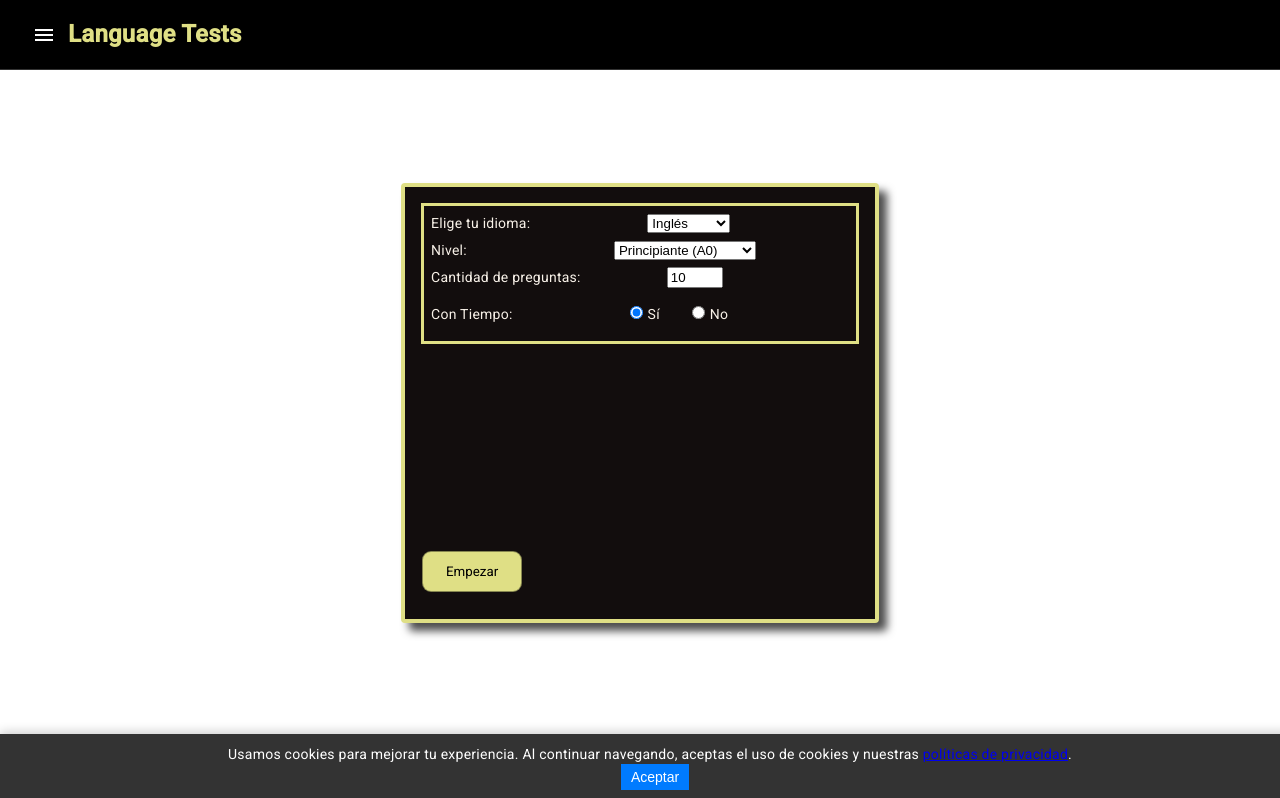
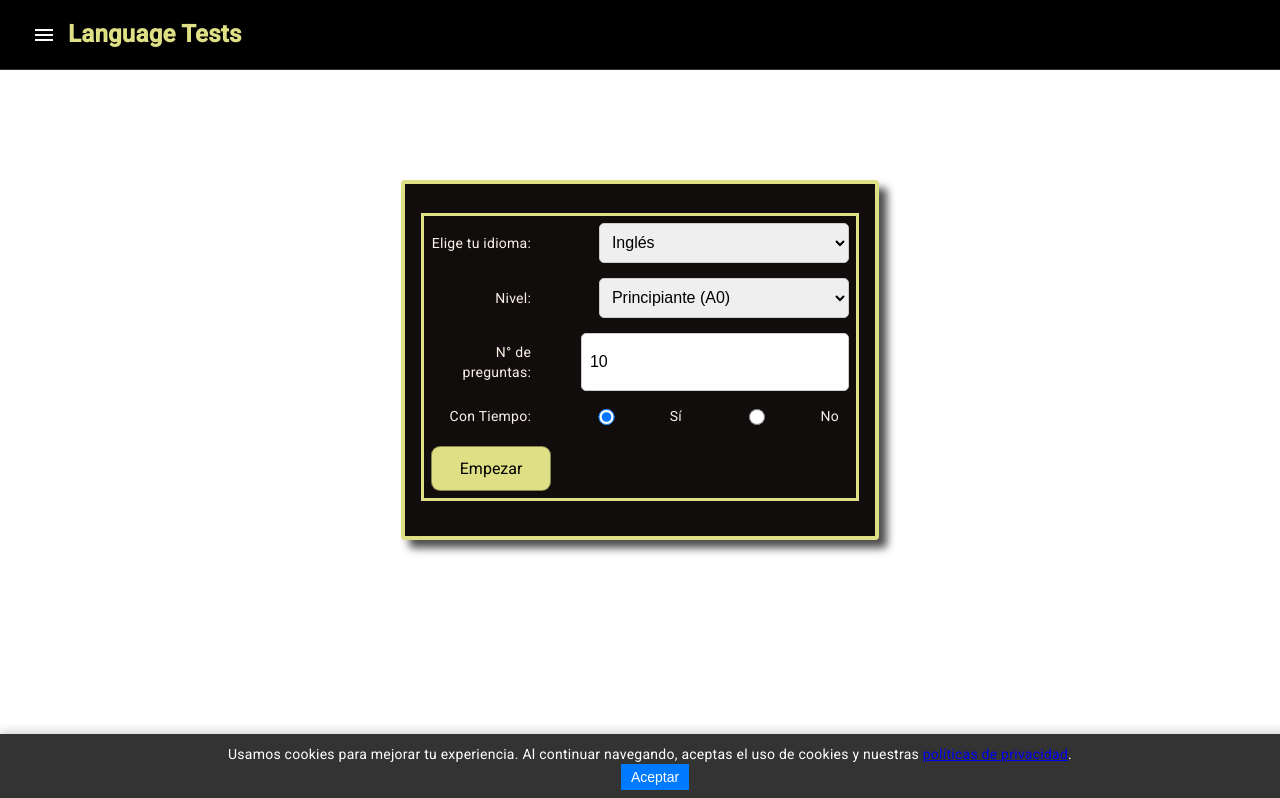
Before and after one commit to sebasxx85/englishProyect, an Angular app: page /home in a window 1280 px wide. Shown: the top 798 px of the page. Built offline with nearby package versions, Linux system fonts and the light colour scheme.

Commit message:
actualizafr input

```diff
--- a/src/app/components/home/home.component.html
+++ b/src/app/components/home/home.component.html
@@ -47,7 +47,7 @@
         </div>
 
         <div class="form-group">
-          <label for="nproyecto" class="cantidad">Cantidad de preguntas:</label>
+          <label for="nproyecto" class="cantidad">N° de preguntas:</label>
           <input
           type="number"
           name="cantidad"
--- a/src/app/components/home/home.component.scss
+++ b/src/app/components/home/home.component.scss
@@ -5,40 +5,63 @@ form {
     margin-bottom: 7px;
 }
 
-label{
+label {
   font-size: 14px;
-    margin-bottom: 27px;
-    margin-right: 27px;
+  width: 100px; /* Se asigna un ancho fijo para todos los labels */
+  text-align: right;
+  margin-right: 10px;
 }
 
-input{
-    margin-bottom: 15px;
+input, select {
+  flex: 1; /* Hace que todos los inputs ocupen el mismo espacio */
+  padding: 8px;
+  font-size: 16px;
+  border: 1px solid #ccc;
+  border-radius: 5px;
+  width: 100%;
+  max-width: 250px; /* Se mantiene igual en todos los formularios */
+  height: 40px; /* Se asegura de que todos los campos tengan la misma altura */
 }
 
-select {
-    margin-bottom: 7px;
+.form-group {
+  display: flex;
+  align-items: center;
+  justify-content: space-between;
+  margin-bottom: 15px;
+  width: 100%;
 }
 
 .card-container {
   border-radius: 49px;
   display: flex;
   justify-content: center;
-    align-items: center; /* Centra verticalmente si el contenedor tiene una altura fija */
-    min-height: 97vh;
-    min-width: 117vh;
+  align-items: center;
+  min-height: 90vh;
+  min-width: 70vh;
 }
 
 .custom-card {
   color: rgb(248, 241, 232);
   border: 4px solid rgb(223, 223, 133);
   width: 37.33%;
-    margin-top: 30px;
   padding: 1rem;
-    box-shadow: 8px 8px 8px rgba(0.0, 0.0, 0.7, 0.7); /* Añade sombra para mejor visibilidad */
-    min-height: 55vh;
-    min-width: 15vh;
+  box-shadow: 8px 8px 8px rgba(0, 0, 0, 0.7);
   background-color: rgb(18, 13, 13);
-    position: relative; /* Posiciona el contenedor como relativo */
+  min-height: 45vh;
+  display: flex;
+  flex-direction: column;
+  justify-content: center;
+}
+
+.form-group input[type="radio"] {
+  width: 16px;
+  height: 16px;
+  margin-left: 10px;
+}
+
+.form-group label.time {
+  width: auto; /* Ajusta los labels para radio buttons */
+  margin-left: 5px;
 }
 
   /* Pantallas entre 726px y 926px */
@@ -87,68 +110,41 @@ select {
   }
 }
 
-  .boton {
-    color: black;
-    background-color: rgb(223, 223, 133);
-    margin-top: 10px;
-    margin-bottom: 17px;
-    width: 100px;
-    border-radius: 9px; /* Esquinas más redondeadas */
-    font-family: 'Roboto', sans-serif; /* Tipo de letra */
-    transition: background-color 0.3s ease; /* Transición suave del color de fondo */
-    padding: 12px 20px; /* Aumenta el padding para hacer el botón más alto */
-    border: 1px solid rgba(0, 0, 0, 0.4); /* Borde ligero */
+.button-container {
+  display: flex;
+  align-items: start;
+  justify-content: start;
+  gap: 10px; /* Espacio entre botón y enlace */
+  margin-top: 20px;
 }
 
-  .button-container {
-    position: absolute; /* Fija la posición respecto al contenedor padre */
-    bottom: 10px; /* Alinea los botones a 10px del fondo */
-    left: 17px; /* Alinea los botones a 10px del lado izquierdo */
-    display: flex; /* Asegura que los botones estén alineados si hay más de uno */
-    gap: 10px; /* Espaciado entre los botones si hay más de uno */
-    margin-top: 17px;
+.boton {
+  background-color: rgb(223, 223, 133);
+  color: black;
+  border-radius: 9px;
+  font-family: 'Roboto', sans-serif;
+  transition: background-color 0.3s ease;
+  padding: 12px 20px;
+  border: 1px solid rgba(0, 0, 0, 0.4);
+  width: auto;
+  min-width: 120px;
+  font-size: 16px;
 }
 
 .boton:hover {
   background-color: rgb(240, 240, 190);
-    cursor: pointer; /* Cambia el cursor a una mano */
+  cursor: pointer;
 }
 
-  //Labels
-  .cantidad{
-    max-width: 20.7%;
-    margin-right: 86px;
+.form-group input[type="radio"] {
+  width: 16px;
+  height: 16px;
+  margin-left: 10px;
 }
 
-  .cantidadinput{
-    max-width: 21.5%;
-  }
-
-  .level{
-    margin-right: 147px;
-  }
-
-  .idioma{
-    margin-right: 117px;
-  }
-
-  .timetag{
-    margin-right: 112px;
-  }
-
-  .progreso {
-    max-width: 50%;
-    display: flex;
-    justify-content: center;
-  }
-
-  //radio button
-.form-group input[type="radio"] {
-  width: auto; /* Ajusta el tamaño según el contenido */
-  height: auto; /* Ajusta el tamaño según el contenido */
-  border: 2px solid #ffc107; /* Color de borde amarillo */
-  display: inline-flex;
-  margin-right: 5px;
+.form-group label.time {
+  width: auto; /* Ajusta los labels para radio buttons */
+  margin-left: 5px;
 }
 
 ////////////////////////////////* Cookie banner privacy *//////////////////////////////////
```
Lines whose indentation alone changed are shown as unchanged.
